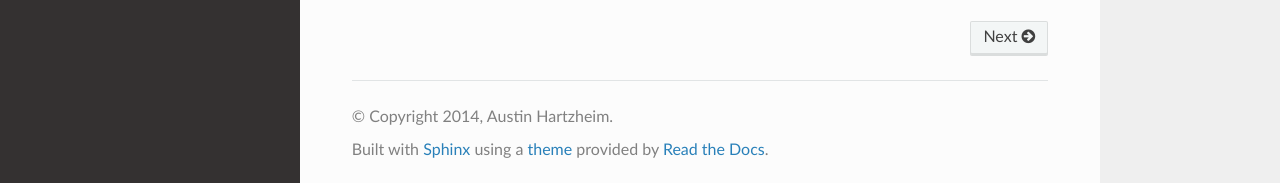
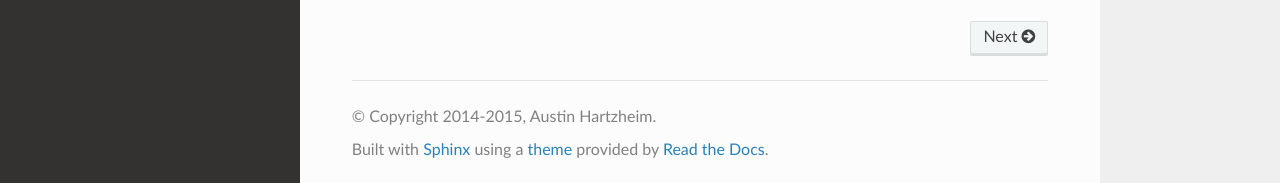
Before and after one commit to austinhartzheim/trixy, a Sphinx documentation site: the page built from docs/index.rst, in a window 1280 px wide and 900 px high, scrolled down 642 px. Shown: the part 714-897 px from the top of the window. Built offline with Sphinx 7.4.7 and the Read the Docs theme 2.0.0, drawn with Linux system fonts in a browser that asks for light colours.

Commit message:
Updated documentation copyright year.

```diff
--- a/docs/conf.py
+++ b/docs/conf.py
@@ -54,7 +54,7 @@ master_doc = 'index'
 
 # General information about the project.
 project = 'Trixy'
-copyright = '2014, Austin Hartzheim'
+copyright = '2014-2015, Austin Hartzheim'
 
 # The version info for the project you're documenting, acts as replacement for
 # |version| and |release|, also used in various other places throughout the
@@ -277,7 +277,7 @@ texinfo_documents = [
 epub_title = 'Trixy'
 epub_author = 'Austin Hartzheim'
 epub_publisher = 'Austin Hartzheim'
-epub_copyright = '2014, Austin Hartzheim'
+epub_copyright = '2014-2015, Austin Hartzheim'
 
 # The basename for the epub file. It defaults to the project name.
 #epub_basename = 'Trixy'
```
